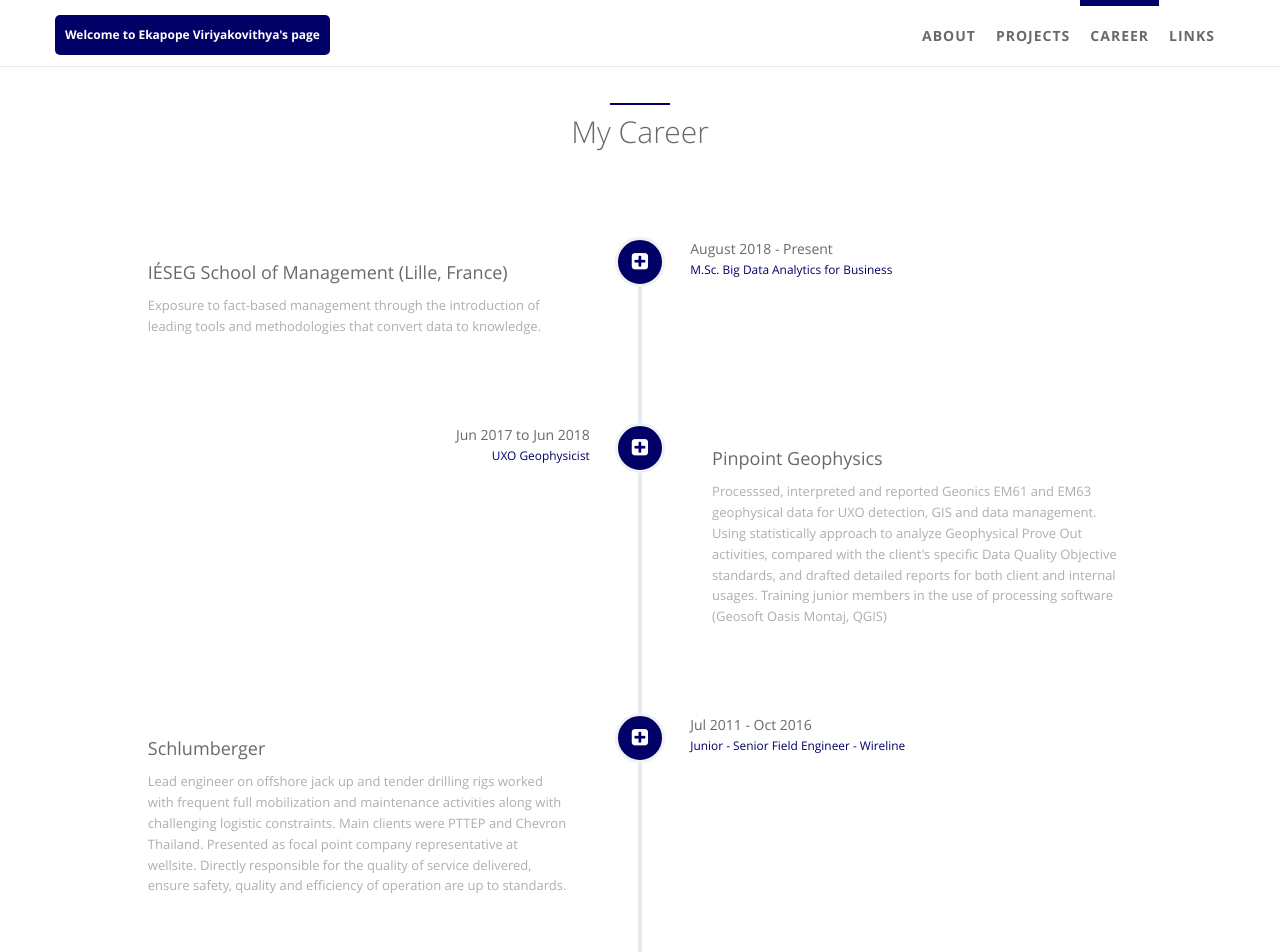
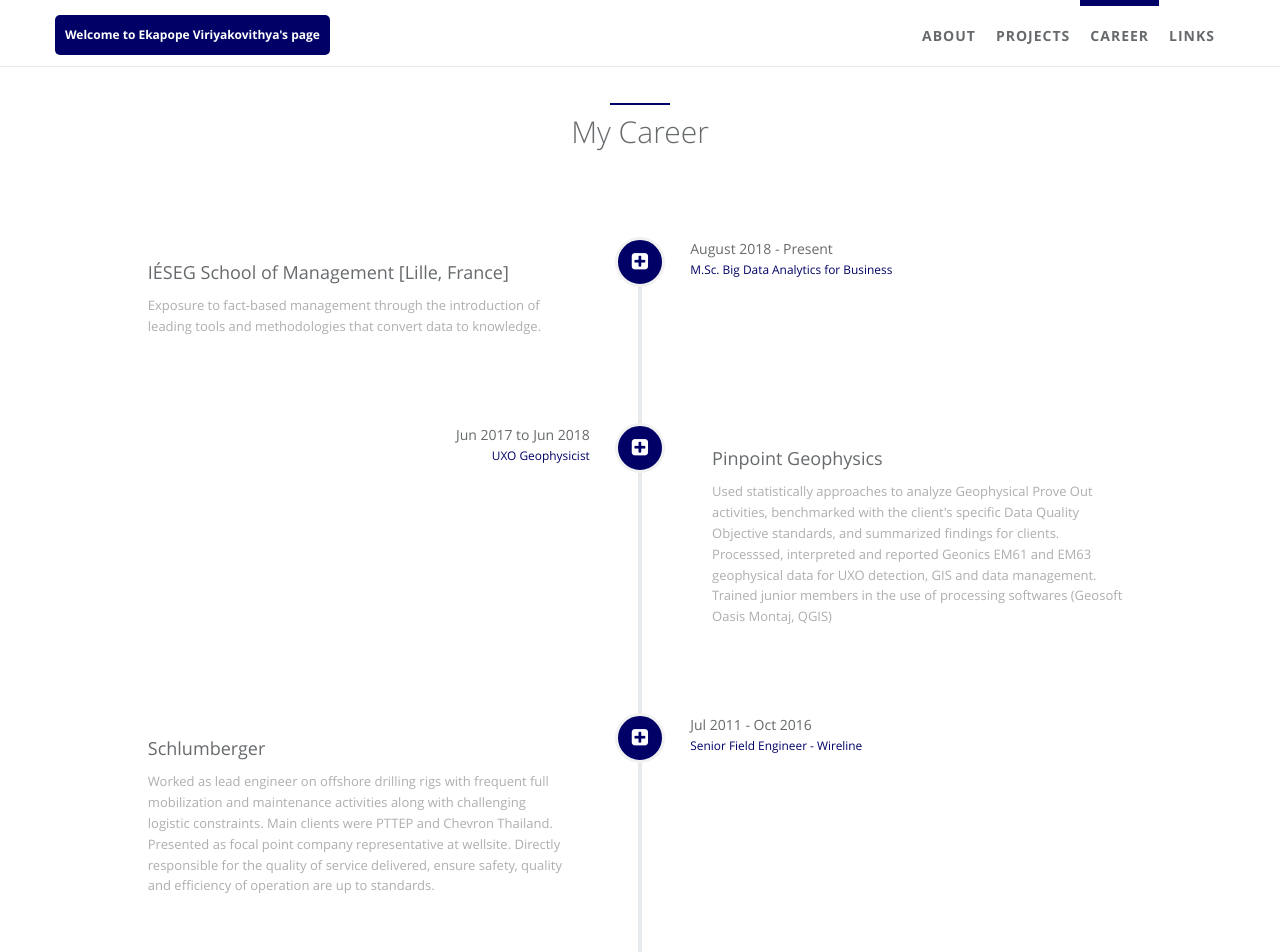
Before and after one commit to ekapope/ekapope.github.io, a Jekyll site: the page built from index.html, in a window 1280 px wide and 1400 px high, scrolled down 1543 px. Shown: the top 952 px of the window. Built offline with Jekyll 4.4.1, drawn with Linux system fonts in a browser that asks for light colours; some of the changed text lies outside the part shown.

Commit message:
Update _data/index/careers.yml

```diff
--- a/_data/index/careers.yml
+++ b/_data/index/careers.yml
@@ -1,57 +1,57 @@
 # careers section data
 # if you don't have language feature(language.yml is empty), ignore "i18n" items
 - name:
-    detail: IÉSEG School of Management (Lille, France)
-    i18n: IÉSEG
+    detail: IÉSEG School of Management [Lille, France]
+    i18n:
   desc:
     detail: Exposure to fact-based management through the introduction of leading tools and methodologies that convert data to knowledge.
-    i18n: IÉSEG_desc
+    i18n:
   date:
     detail: August 2018 - Present
-    i18n: IÉSEG_date
+    i18n:
   job:
     detail: M.Sc. Big Data Analytics for Business
-    i18n: IÉSEG_job
+    i18n:
   icon: fa-plus-square
 
 - name:
     detail: Pinpoint Geophysics
-    i18n: Pinpoint Geophysics
+    i18n:
   desc:
-    detail: Processsed, interpreted and reported Geonics EM61 and EM63 geophysical data for UXO detection, GIS and data management. Using statistically approach to analyze Geophysical Prove Out activities, compared with the client's specific Data Quality Objective standards, and drafted detailed reports for both client and internal usages. Training junior members in the use of processing software (Geosoft Oasis Montaj, QGIS)
-    i18n: Pinpoint Geophysics_desc
+    detail: Used statistically approaches to analyze Geophysical Prove Out activities, benchmarked with the client's specific Data Quality Objective standards, and summarized findings for clients. Processsed, interpreted and reported Geonics EM61 and EM63 geophysical data for UXO detection, GIS and data management. Trained junior members in the use of processing softwares (Geosoft Oasis Montaj, QGIS)
+    i18n:
   date:
     detail: Jun 2017 to Jun 2018
-    i18n: Pinpoint Geophysics_date
+    i18n:
   job:
     detail: UXO Geophysicist
-    i18n: Pinpoint Geophysics_job
+    i18n:
   icon: fa-plus-square
 
 - name:
     detail: Schlumberger
-    i18n: Schlumberger
+    i18n:
   desc:
-    detail: Lead engineer on offshore jack up and tender drilling rigs worked with frequent full mobilization and maintenance activities along with challenging logistic constraints. Main clients were PTTEP and Chevron Thailand. Presented as focal point company representative at wellsite. Directly responsible for the quality of service delivered, ensure safety, quality and efficiency of operation are up to standards.
-    i18n: Schlumberger_desc
+    detail: Worked as lead engineer on offshore drilling rigs with frequent full mobilization and maintenance activities along with challenging logistic constraints. Main clients were PTTEP and Chevron Thailand. Presented as focal point company representative at wellsite. Directly responsible for the quality of service delivered, ensure safety, quality and efficiency of operation are up to standards.
+    i18n:
   date:
     detail: Jul 2011 - Oct 2016
-    i18n: Schlumberger_date
+    i18n:
   job:
-    detail: Junior - Senior Field Engineer - Wireline
-    i18n: Schlumberger_job
+    detail: Senior Field Engineer - Wireline
+    i18n:
   icon: fa-plus-square
 
 - name:
-    detail: Chulalongkorn University
-    i18n: Chulalongkorn
+    detail: Chulalongkorn University [Bangkok, Thailand]
+    i18n:
   desc:
     detail: Studied upstream oil and gas operation, petroleum economics, application of reservoir model simulation in hydrocarbon-in-place estimation and design the optimized production system.
-    i18n: Chulalongkorn_desc
+    i18n:
   date:
     detail: June 2007 - May 2011
-    i18n: Chulalongkorn_date
+    i18n:
   job:
-    detail: B.Eng. Petroleum Engineering (second-class honours)
-    i18n: Chulalongkorn_job
+    detail: B.Eng. Petroleum Engineering [Second-class honours]
+    i18n:
   icon: fa-plus-square
```
